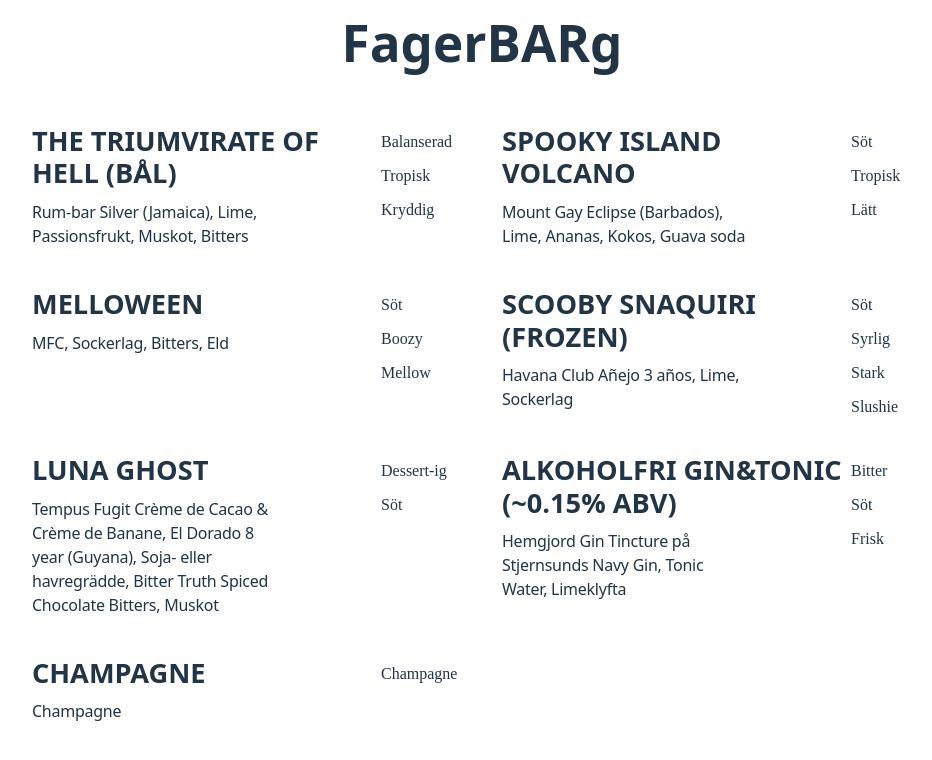
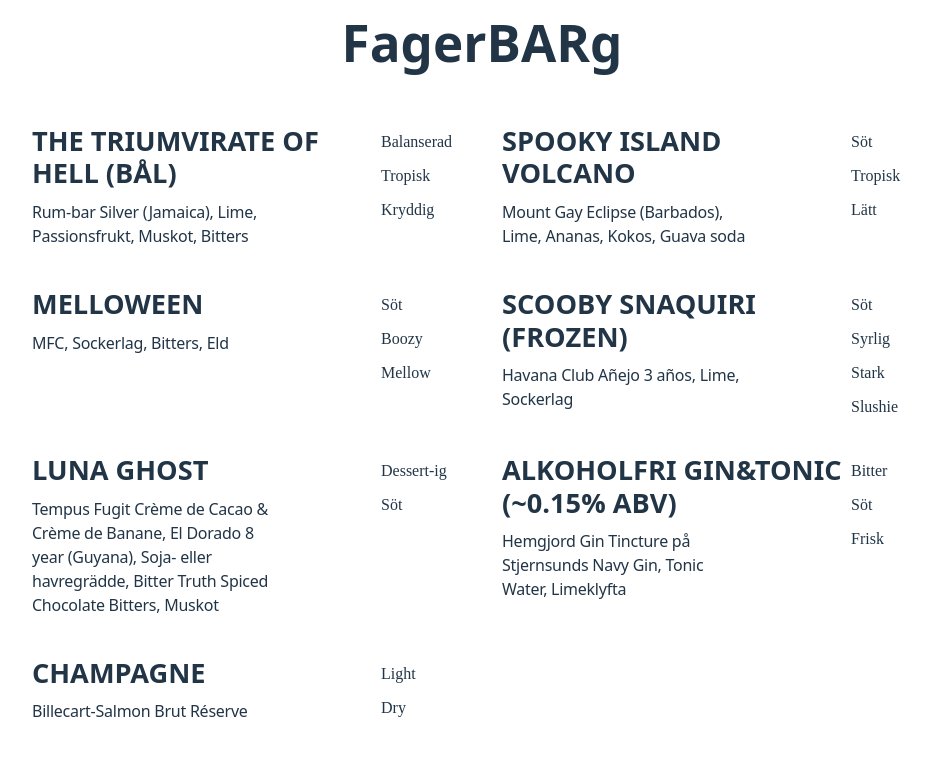
Before and after one commit to JoelYourstone/yourstone.bar, a React (Vite) app: page /fager in a window 1280 px wide. Shown: the part 242-1002 px from the top of the page, without its empty margins (158-1090 px from the left). Built offline with nearby package versions, Linux system fonts and the light colour scheme; a web font is replaced by a local one.

Commit message:
Update fager.ts
add champagne descr.

```diff
--- a/src/drink-lists/fager.ts
+++ b/src/drink-lists/fager.ts
@@ -31,7 +31,7 @@
   },
   {
       name: "Champagne",
-      keywords: ["Champagne"],
-      ingredients: ["Champagne"]
+      keywords: ["Light", "Dry"],
+      ingredients: ["Billecart-Salmon Brut Réserve"]
   },
 ];
```
